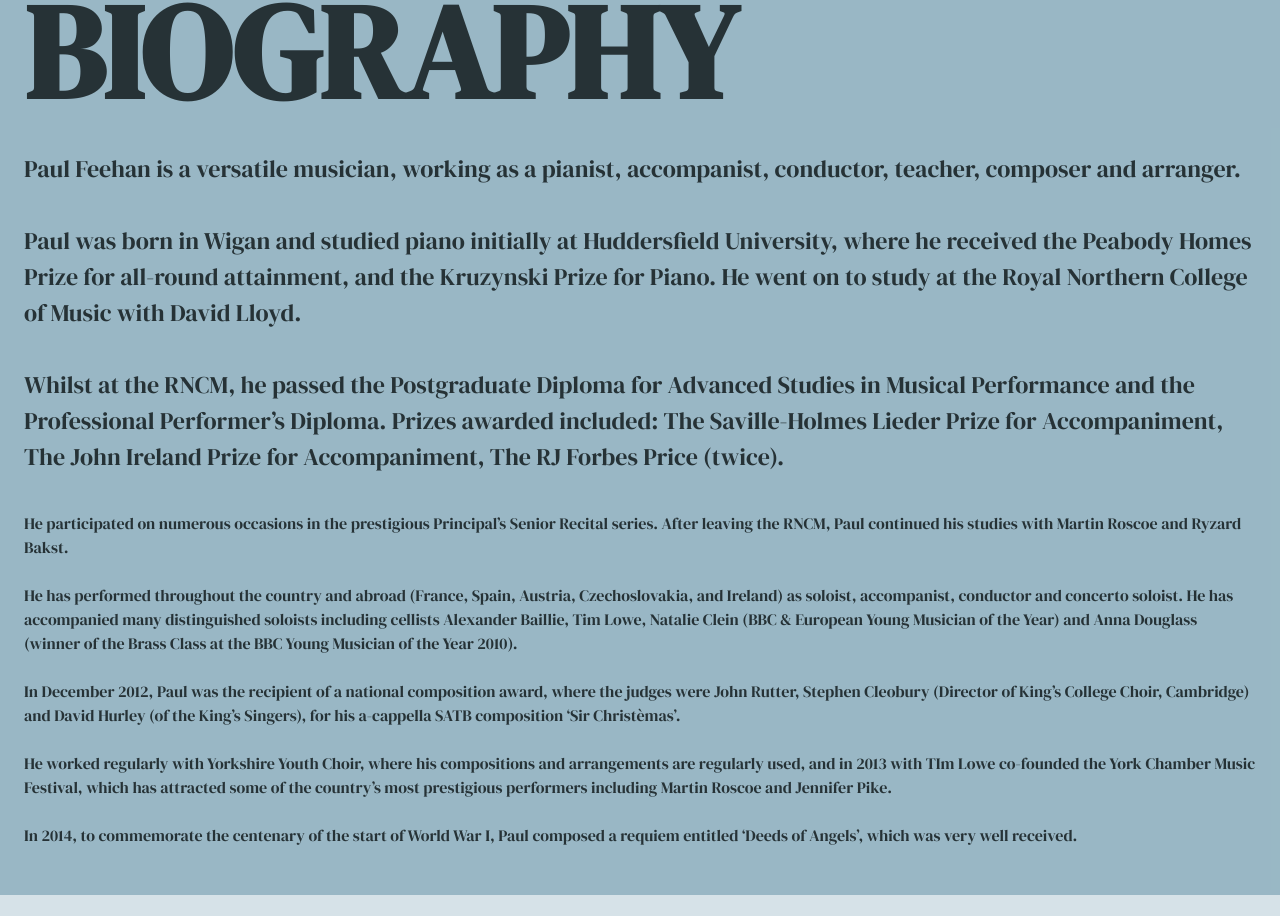
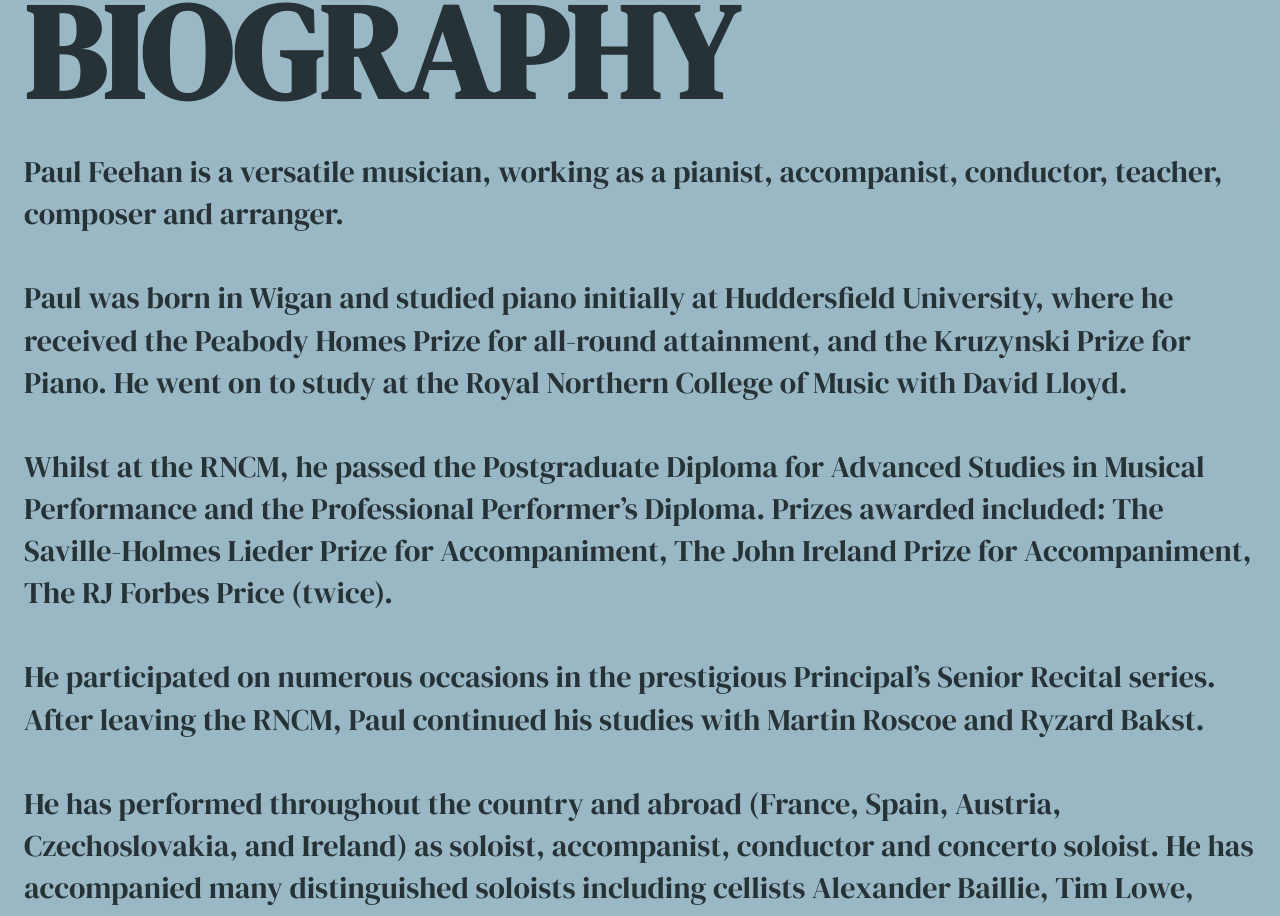
Before and after one commit to hannahf86/pf-music, a React (Vite) app: page /bio in a window 1280 px wide. Shown: the part 127-1043 px from the top of the page. Built offline with nearby package versions, Linux system fonts and the light colour scheme.

Commit message:
small design updates

```diff
--- a/src/Pages/Bio.jsx
+++ b/src/Pages/Bio.jsx
@@ -16,7 +16,7 @@
   return (
     <div id="bio" className={styles.background}>
       <h1 className={styles.title}>BIOGRAPHY</h1>
-      <p className="text-base">
+      <p className="text-lg">
         Paul Feehan is a versatile musician, working as a pianist, accompanist,
         conductor, teacher, composer and arranger.
         <br /> <br />
@@ -33,7 +33,7 @@
 
       {/* IMAGE GALLERY 01 */}
 
-      <p>
+      <p className="text-lg">
         He participated on numerous occasions in the prestigious Principal’s
         Senior Recital series. After leaving the RNCM, Paul continued his
         studies with Martin Roscoe and Ryzard Bakst. <br /> <br />
@@ -45,7 +45,7 @@
         Brass Class at the BBC Young Musician of the Year 2010). <br /> <br />
       </p>
 
-      <p>
+      <p className="text-lg">
         In December 2012, Paul was the recipient of a national composition
         award, where the judges were John Rutter, Stephen Cleobury (Director of
         King’s College Choir, Cambridge) and David Hurley (of the King’s
--- a/src/Pages/Music.jsx
+++ b/src/Pages/Music.jsx
@@ -16,10 +16,7 @@
   return (
     <div id="music" className={styles.background}>
       <h1 className={styles.title}>MUSIC</h1>
-      <p className="font-serif text-base">
-        Below are some of the original compositions and arrangements Paul has
-        written.
-      </p>
+      <p className="font-serif text-base">Coming soon!</p>
     </div>
   );
 };
```
